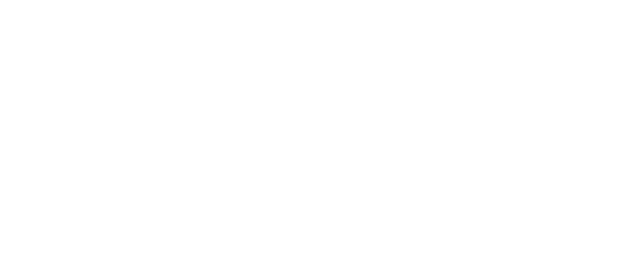
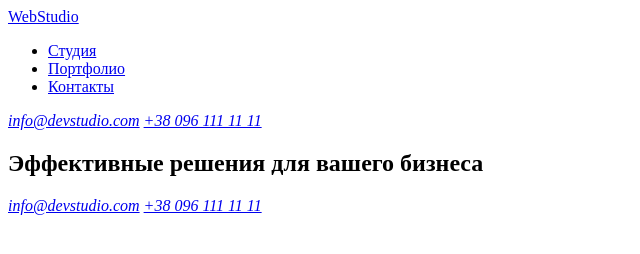
Before and after one commit to Anny2022/goit-markup-hw-01, a plain HTML site: page index.html in a window 1280 px wide. Shown: the whole page, without its empty margins (0-640 px from the left). Drawn offline with Linux system fonts and the light colour scheme.

Commit message:
Разметила header

```diff
--- a/index.html
+++ b/index.html
@@ -1,12 +1,45 @@
 <!DOCTYPE html>
-<html lang="en">
-<head>
-    <meta charset="UTF-8">
-    <meta http-equiv="X-UA-Compatible" content="IE=edge">
-    <meta name="viewport" content="width=device-width, initial-scale=1.0">
-    <title>Document</title>
-</head>
-<body>
+<html lang="ru">
+  <head>
+    <meta charset="UTF-8" />
+    <meta http-equiv="X-UA-Compatible" content="IE=edge" />
+    <meta name="viewport" content="width=device-width, initial-scale=1.0" />
+    <title lang="uk">Студія</title>
+  </head>
+  <body>
+    <!-- Header -->
+    <header>
+      <nav>
+        <a href="#">WebStudio</a>
+        <ul>
+          <li>
+            <a href="#">Студия</a>
+          </li>
+          <li>
+            <a href="#">Портфолио</a>
+          </li>
+          <li>
+            <a href="#">Контакты</a>
+          </li>
+        </ul>
+      </nav>
+      <address>
+        <a href="mailto:info@devstudio.com">info@devstudio.com</a>
+        <a href="tel:+380961111111">+38 096 111 11 11</a>
+      </address>
+    </header>
+    <!--Main-->
+    <main>
+      <section>
+        <h1>Эффективные решения для вашего бизнеса</h1>
+      </section>
+    </main>
 
-</body>
+    <footer>
+      <address>
+        <a href="mailto:info@devstudio.com">info@devstudio.com</a>
+        <a href="tel:+380961111111">+38 096 111 11 11</a>
+      </address>
+    </footer>
+  </body>
 </html>
```
